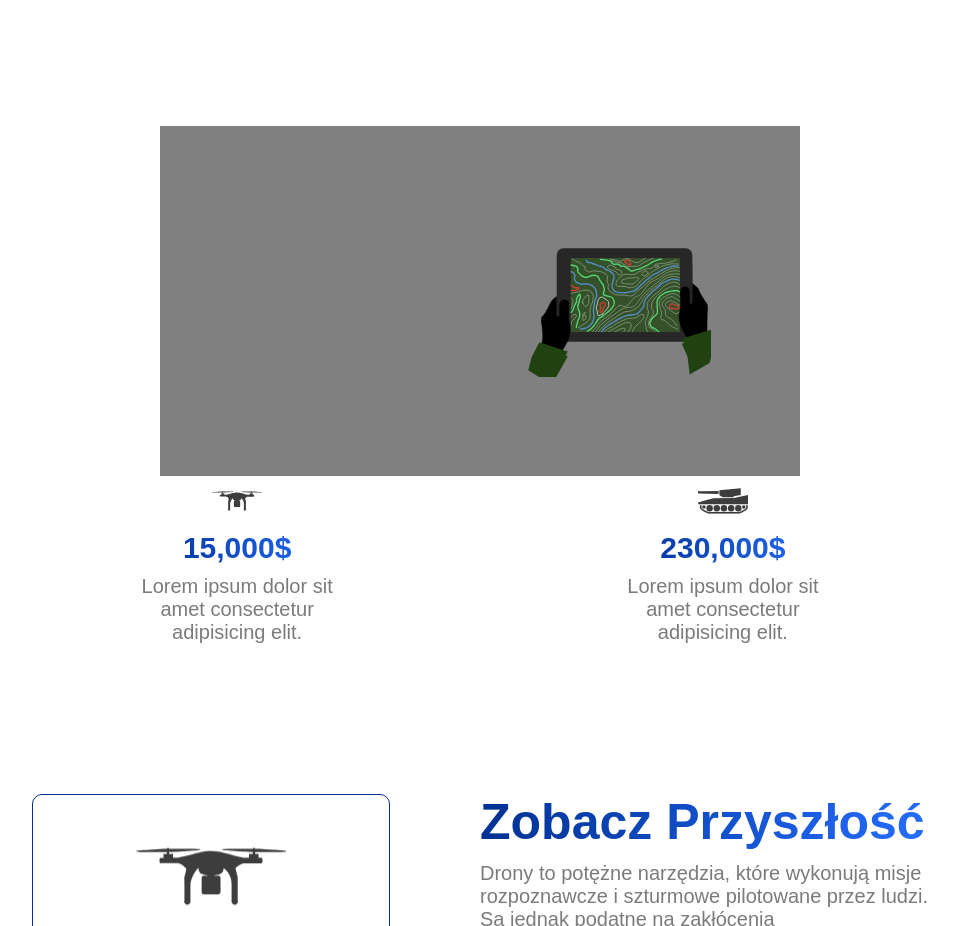
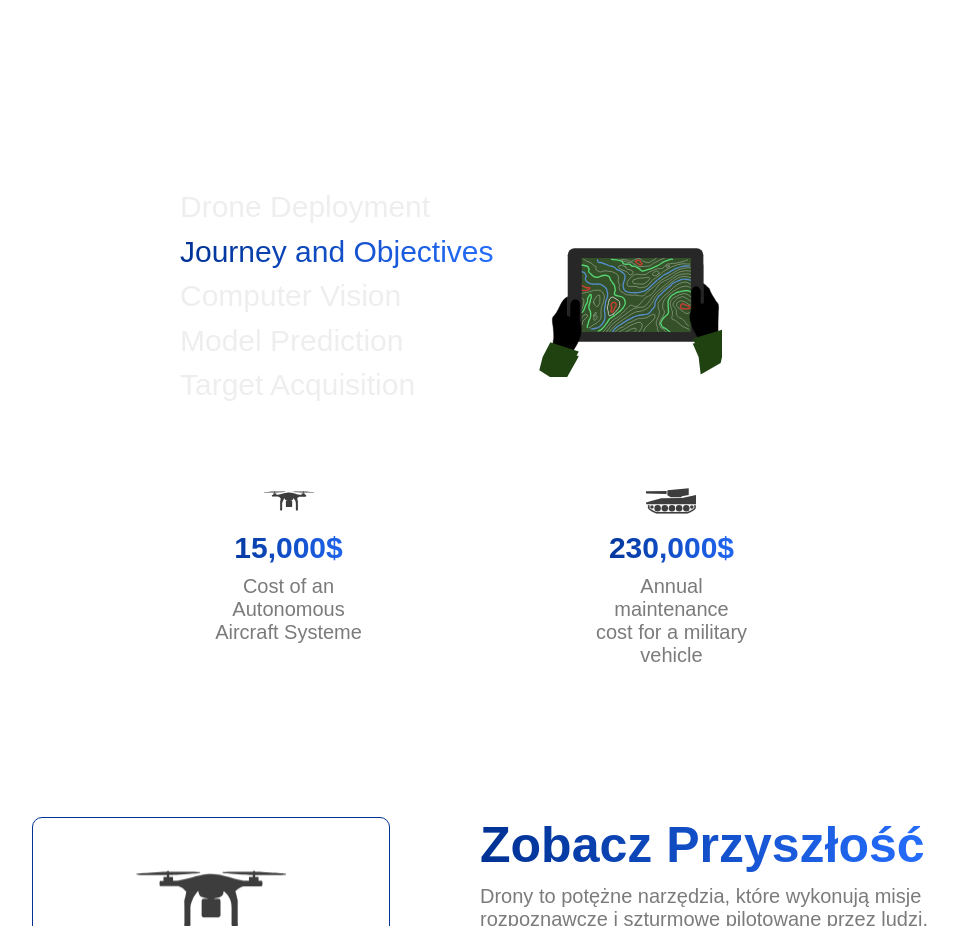
Before and after one commit to HaDock404/app-web-sodaas, a React (Create React App) app: page / in a window 1280 px wide. Shown: the part 1700-2626 px from the top of the page, without its empty margins (160-1118 px from the left). Built offline with nearby package versions, Linux system fonts and the light colour scheme.

Commit message:
animation text content chart

```diff
--- a/src/components/Chart.jsx
+++ b/src/components/Chart.jsx
@@ -102,6 +102,13 @@ function Chart(props) {
     return (
         <section className='chart-section' ref={boxRef}>
             <article className='chart-image appear'>
+              <div className='chart-image-text'>
+                <div className='chart-image_text-color' id='el1'>Drone Deployment</div>
+                <div className='chart-image_text-color' id='el2'>Journey and Objectives</div>
+                <div className='chart-image_text-color' id='el3'>Computer Vision</div>
+                <div className='chart-image_text-color' id='el4'>Model Prediction</div>
+                <div className='chart-image_text-color' id='el5'>Target Acquisition</div>
+              </div>
               <div id='position'>
                 <Soldier />
                 <Tablet />
@@ -114,12 +121,12 @@ function Chart(props) {
                 <div className="chart-text appear" ref={elementRef1}>
                     <DroneIcon />
                     <h2 className='chart-title'>{number1.toLocaleString()}$</h2>
-                    <div className='text-div'>Lorem ipsum dolor sit amet consectetur adipisicing elit.</div>
+                    <div className='text-div'>Cost of an Autonomous Aircraft Systeme</div>
                 </div>
                 <div className="chart-text appear" ref={elementRef2} id="long_appearance">
                     <TankIcon />
                     <h2 className='chart-title'>{number2.toLocaleString()}$</h2>
-                    <div className='text-div'>Lorem ipsum dolor sit amet consectetur adipisicing elit.</div>
+                    <div className='text-div'>Annual maintenance cost for a military vehicle</div>
                 </div>
             </article>
         </section>
--- a/src/components/TankTarget.jsx
+++ b/src/components/TankTarget.jsx
@@ -75,7 +75,7 @@ function TankTarget() {
             <rect x="231" y="151" width="1" height="45" fill="black"/>
             <path d="M230 183H236V196L233 198L227 185L230 183Z" fill="black"/>
             <rect x="227" y="185" width="6" height="13" fill="#2B2B2B"/>
-            <path d="M75.5 260L78.5 254.5L88 248L115.5 233L142 224L145 220L169 210.5L170.5 205L181 202.5L193.5 202L211 194L219 192H227V185L230 183H231V151H232V183H236V192L234.5 192.5L250 195L257 198L267 206V210L289.5 214L295 222L289.5 225L288.5 234.5L286.5 244L278 262.5L189 307L174 303.5L162 294L161 291.5L115.5 278L103.5 283.5L89 279.5L77 270.5V269L64 273.5L54.5 276.5L52 274.5L51.5 272.5L52 270.5L75.5 260Z" fill="#FF0000" stroke="#FF0000"/>
+            <path d="M75.5 260L78.5 254.5L88 248L115.5 233L142 224L145 220L169 210.5L170.5 205L181 202.5L193.5 202L211 194L219 192H227V185L230 183H231V151H232V183H236V192L234.5 192.5L250 195L257 198L267 206V210L289.5 214L295 222L289.5 225L288.5 234.5L286.5 244L278 262.5L189 307L174 303.5L162 294L161 291.5L115.5 278L103.5 283.5L89 279.5L77 270.5V269L64 273.5L54.5 276.5L52 274.5L51.5 272.5L52 270.5L75.5 260Z" fill="#24FF00" stroke="#24FF00"/>
             <rect x="310" y="173" width="11" height="77" fill="#462C0E"/>
             <path d="M308.303 134L315.776 109L324.145 140.786L337.895 159.714L320.5 172.5L321.5 183L315.776 184H310.5L309.5 177.5L293.508 165.071L302.325 149.714L308.303 134Z" fill="#1A1A1A"/>
             <path d="M308.303 131L315.776 106L324.145 137.786L337.895 156.714L350 168.321L335.204 174.036L315.776 181L282 178.679L293.508 162.071L302.325 146.714L308.303 131Z" fill="#213F13"/>
--- a/src/styles/chart.css
+++ b/src/styles/chart.css
@@ -10,7 +10,6 @@
 .chart-image {
     width: 50%;
     height: 350px;
-    background-color: gray;
     z-index: 5;
     display: flex;
     flex-direction: row;
@@ -234,3 +233,332 @@
         opacity: 0; /* Tank target disparait */
     }
 }
+
+.chart-image-text {
+    width: 70%;
+    height: 100%;
+    display: flex;
+    flex-direction: column;
+    align-items: flex-start;
+    justify-content: center;
+    padding-left: 20px;
+}
+
+.chart-image_text-color {
+    font-size: 30px;
+    margin-bottom: 10px;
+    margin-top: 0px;
+    color: #003193;
+    background: linear-gradient(90deg, #003193, #256dfc);
+    -webkit-background-clip: text;
+    background-clip: text;
+    color: transparent;
+}
+
+#el1 {
+    animation: el1 20s infinite;
+}
+
+#el2 {
+    animation: el2 20s infinite;
+}
+
+#el3 {
+    animation: el3 20s infinite;
+}
+
+#el4 {
+    animation: el4 20s infinite;
+}
+
+#el5 {
+    animation: el5 20s infinite;
+}
+
+@keyframes el1 {
+    0% {
+        color: #003193;
+        background: linear-gradient(90deg, #003193, #256dfc);
+        -webkit-background-clip: text;
+        background-clip: text;
+        color: transparent; /* Soldier apparait */
+    }
+    15% {
+        color: #003193;
+        background: linear-gradient(90deg, #003193, #256dfc);
+        -webkit-background-clip: text;
+        background-clip: text;
+        color: transparent;
+    }
+    20% {
+        color: #003193;
+        background: rgba(221, 221, 221, 0.495);
+        -webkit-background-clip: text;
+        background-clip: text;
+        color: transparent;
+    }
+    100% {
+        color: #003193;
+        background: rgba(221, 221, 221, 0.495);
+        -webkit-background-clip: text;
+        background-clip: text;
+        color: transparent; /* Soldier apparait */
+    }
+}
+
+@keyframes el2 {
+    0% {
+        color: #003193;
+        background: rgba(221, 221, 221, 0.495);
+        -webkit-background-clip: text;
+        background-clip: text;
+        color: transparent; /* Soldier apparait */
+    }
+    15% {
+        color: #003193;
+        background: rgba(221, 221, 221, 0.495);
+        -webkit-background-clip: text;
+        background-clip: text;
+        color: transparent;
+    }
+    20% {
+        color: #003193;
+        background: linear-gradient(90deg, #003193, #256dfc);
+        -webkit-background-clip: text;
+        background-clip: text;
+        color: transparent; /* Tablet apparait */
+    }
+    35% {
+        color: #003193;
+        background: linear-gradient(90deg, #003193, #256dfc);
+        -webkit-background-clip: text;
+        background-clip: text;
+        color: transparent;
+    }
+    40% {
+        color: #003193;
+        background: rgba(221, 221, 221, 0.495);
+        -webkit-background-clip: text;
+        background-clip: text;
+        color: transparent; /* Tablet disparait */
+    }
+    100% {
+        color: #003193;
+        background: rgba(221, 221, 221, 0.495);
+        -webkit-background-clip: text;
+        background-clip: text;
+        color: transparent; /* Soldier apparait */
+    }
+}
+
+@keyframes el3 {
+    0% {
+        color: #003193;
+        background: rgba(221, 221, 221, 0.495);
+        -webkit-background-clip: text;
+        background-clip: text;
+        color: transparent; /* Soldier apparait */
+    }
+    15% {
+        color: #003193;
+        background: rgba(221, 221, 221, 0.495);
+        -webkit-background-clip: text;
+        background-clip: text;
+        color: transparent;
+    }
+    20% {
+        color: #003193;
+        background: rgba(221, 221, 221, 0.495);
+        -webkit-background-clip: text;
+        background-clip: text;
+        color: transparent; /* Tablet apparait */
+    }
+    35% {
+        color: #003193;
+        background: rgba(221, 221, 221, 0.495);
+        -webkit-background-clip: text;
+        background-clip: text;
+        color: transparent;
+    }
+    40% {
+        color: #003193;
+        background: linear-gradient(90deg, #003193, #256dfc);
+        -webkit-background-clip: text;
+        background-clip: text;
+        color: transparent; /* Tank apparait */
+    }
+    55% {
+        color: #003193;
+        background: linear-gradient(90deg, #003193, #256dfc);
+        -webkit-background-clip: text;
+        background-clip: text;
+        color: transparent;
+    }
+    60% {
+        color: #003193;
+        background: rgba(221, 221, 221, 0.495);
+        -webkit-background-clip: text;
+        background-clip: text;
+        color: transparent; /* Tank disparait */
+    }
+    100% {
+        color: #003193;
+        background: rgba(221, 221, 221, 0.495);
+        -webkit-background-clip: text;
+        background-clip: text;
+        color: transparent; /* Soldier apparait */
+    }
+}
+
+@keyframes el4 {
+    0% {
+        color: #003193;
+        background: rgba(221, 221, 221, 0.495);
+        -webkit-background-clip: text;
+        background-clip: text;
+        color: transparent; /* Soldier apparait */
+    }
+    15% {
+        color: #003193;
+        background: rgba(221, 221, 221, 0.495);
+        -webkit-background-clip: text;
+        background-clip: text;
+        color: transparent;
+    }
+    20% {
+        color: #003193;
+        background: rgba(221, 221, 221, 0.495);
+        -webkit-background-clip: text;
+        background-clip: text;
+        color: transparent; /* Tablet apparait */
+    }
+    35% {
+        color: #003193;
+        background: rgba(221, 221, 221, 0.495);
+        -webkit-background-clip: text;
+        background-clip: text;
+        color: transparent;
+    }
+    40% {
+        color: #003193;
+        background: rgba(221, 221, 221, 0.495);
+        -webkit-background-clip: text;
+        background-clip: text;
+        color: transparent; /* Tank apparait */
+    }
+    55% {
+        color: #003193;
+        background: rgba(221, 221, 221, 0.495);
+        -webkit-background-clip: text;
+        background-clip: text;
+        color: transparent;
+    }
+    60% {
+        color: #003193;
+        background: linear-gradient(90deg, #003193, #256dfc);
+        -webkit-background-clip: text;
+        background-clip: text;
+        color: transparent; /* AI apparait */
+    }
+    75% {
+        color: #003193;
+        background: linear-gradient(90deg, #003193, #256dfc);
+        -webkit-background-clip: text;
+        background-clip: text;
+        color: transparent;
+    }
+    80% {
+        color: #003193;
+        background: rgba(221, 221, 221, 0.495);
+        -webkit-background-clip: text;
+        background-clip: text;
+        color: transparent; /* AI disparait */
+    }
+    100% {
+        color: #003193;
+        background: rgba(221, 221, 221, 0.495);
+        -webkit-background-clip: text;
+        background-clip: text;
+        color: transparent; /* Soldier apparait */
+    }
+}
+
+@keyframes el5 {
+    0% {
+        color: #003193;
+        background: rgba(221, 221, 221, 0.495);
+        -webkit-background-clip: text;
+        background-clip: text;
+        color: transparent; /* Soldier apparait */
+    }
+    15% {
+        color: #003193;
+        background: rgba(221, 221, 221, 0.495);
+        -webkit-background-clip: text;
+        background-clip: text;
+        color: transparent;
+    }
+    20% {
+        color: #003193;
+        background: rgba(221, 221, 221, 0.495);
+        -webkit-background-clip: text;
+        background-clip: text;
+        color: transparent; /* Tablet apparait */
+    }
+    35% {
+        color: #003193;
+        background: rgba(221, 221, 221, 0.495);
+        -webkit-background-clip: text;
+        background-clip: text;
+        color: transparent;
+    }
+    40% {
+        color: #003193;
+        background: rgba(221, 221, 221, 0.495);
+        -webkit-background-clip: text;
+        background-clip: text;
+        color: transparent; /* Tank apparait */
+    }
+    55% {
+        color: #003193;
+        background: rgba(221, 221, 221, 0.495);
+        -webkit-background-clip: text;
+        background-clip: text;
+        color: transparent;
+    }
+    60% {
+        color: #003193;
+        background: rgba(221, 221, 221, 0.495);
+        -webkit-background-clip: text;
+        background-clip: text;
+        color: transparent; /* AI apparait */
+    }
+    75% {
+        color: #003193;
+        background: rgba(221, 221, 221, 0.495);
+        -webkit-background-clip: text;
+        background-clip: text;
+        color: transparent;
+    }
+    80% {
+        color: #003193;
+        background: linear-gradient(90deg, #003193, #256dfc);
+        -webkit-background-clip: text;
+        background-clip: text;
+        color: transparent; /* Tank target apparait */
+    }
+    98% {
+        color: #003193;
+        background: linear-gradient(90deg, #003193, #256dfc);
+        -webkit-background-clip: text;
+        background-clip: text;
+        color: transparent;
+    }
+    100% {
+        color: #003193;
+        background: rgba(221, 221, 221, 0.495);
+        -webkit-background-clip: text;
+        background-clip: text;
+        color: transparent; /* Tank target disparait */
+    }
+}
```
